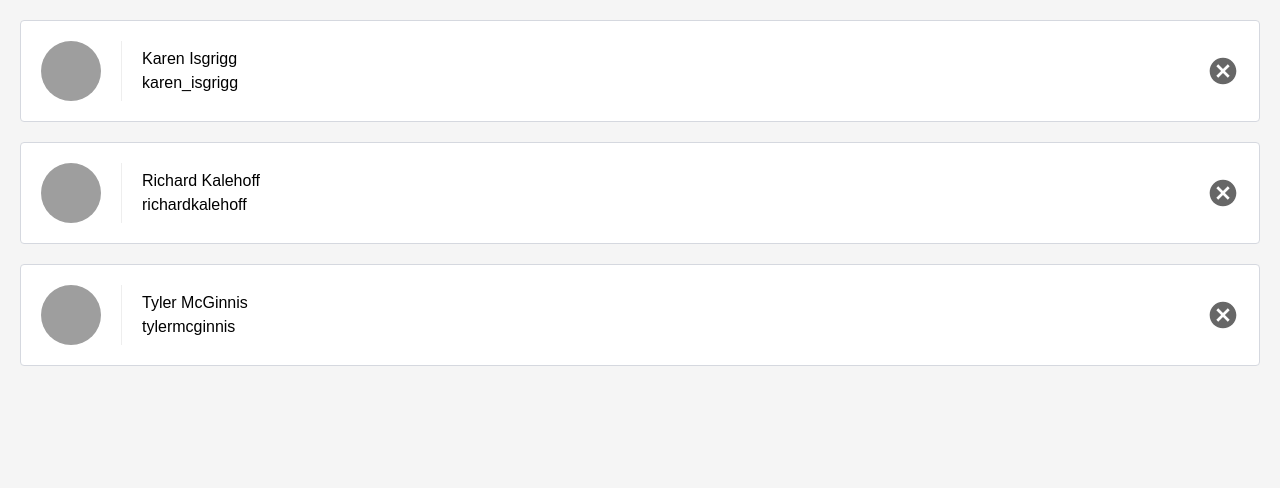
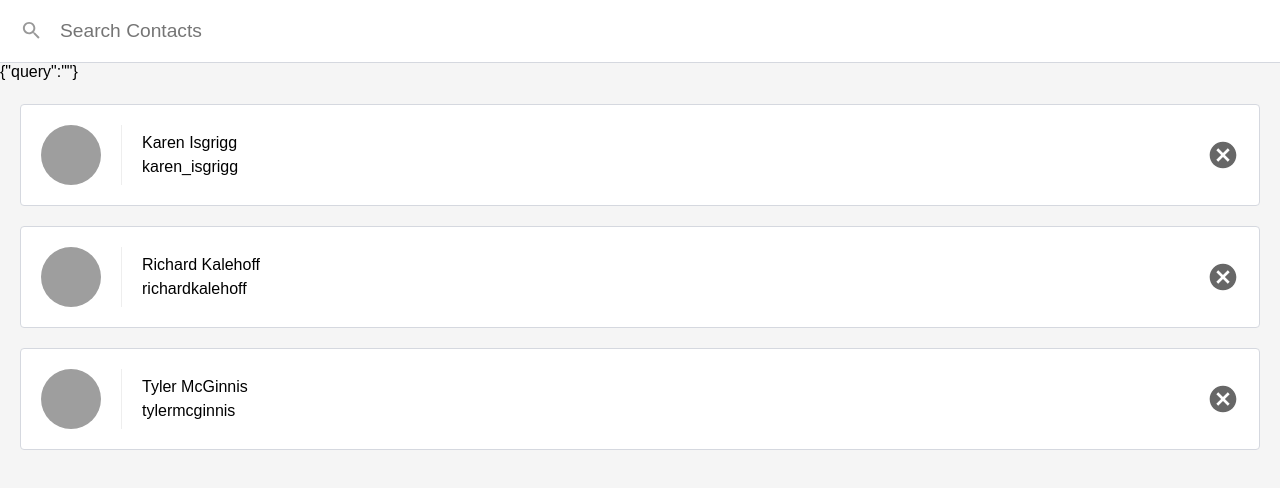
Before and after one commit to marcoszillig/nanodegree_proj_1, a React (Create React App) app: page / in a window 1280 px wide. Shown: the top 488 px of the page. Built offline with nearby package versions, Linux system fonts and the light colour scheme.

Commit message:
Componentes Controlados e PropTypes

```diff
--- a/package.json
+++ b/package.json
@@ -3,6 +3,7 @@
   "version": "0.1.0",
   "private": true,
   "dependencies": {
+    "prop-types": "^15.6.2",
     "react": "^16.5.2",
     "react-dom": "^16.5.2",
     "react-scripts": "1.1.5"
--- a/src/App.js
+++ b/src/App.js
@@ -1,4 +1,4 @@
-import React, { Component } from 'react';
+import React, { Component } from 'react'
 import ListContacts from './ListContacts'
 
 class App extends Component {
@@ -24,10 +24,20 @@
       }
      ]
   }
+  removeContact = (contact) => {
+    this.setState((currentState) => ({
+      contacts: currentState.contacts.filter((c) => {
+        return c.id !== contact.id
+      })
+    }))
+  }
   render() {
     return (
       <div>
-        <ListContacts contacts={this.state.contacts}/>
+        <ListContacts
+          contacts={this.state.contacts}
+          onDeleteContact={this.removeContact}
+        />
       </div>
     )
   }
--- a/src/ListContacts.js
+++ b/src/ListContacts.js
@@ -1,9 +1,34 @@
 import React, { Component } from 'react'
+import PropTypes from 'prop-types'
 
-function ListContacts(props) {
-  return (
+class ListContacts extends Component {
+  static propTypes = {
+    contacts: PropTypes.array.isRequired,
+    onDeleteContact: PropTypes.func.isRequired,
+  }
+  state = {
+    query: ''
+  }
+  updateQuery = (query) => {
+    this.setState(() => ({
+      query: query.trim()
+    }))
+  }
+  render() {
+    return(
+      <div className="list-contacts">
+        {JSON.stringify(this.state)}
+        <div className="list-contacts-top">
+          <input
+            className="search-contacts"
+            type="text"
+            placeholder="Search Contacts"
+            value={this.state.query}
+            onChange={(event) => this.updateQuery(event.target.value)}
+          />
+        </div>
         <ol className='contact-list'>
-    {props.contacts.map((contact) => (
+        {this. props.contacts.map((contact) => (
           <li key={contact.id} className='contact-list-item'>
           <div
           className="contact-avatar"
@@ -15,15 +40,17 @@
           <p>{ contact.name }</p>
           <p>{ contact.handle }</p>
           </div>
-        <button className='contact-remove'>
+          <button
+          onClick={() => this.props.onDeleteContact(contact)}
+          className='contact-remove'>
           Remove
           </button>
           </li>
           ))}
         </ol>
+      </div>
         )
-
+  }
 }
 
-
 export default ListContacts
```
Also changed, not shown: 1 other file (tests, documents, lock files or other folders). Lines whose indentation alone changed are shown as unchanged.
